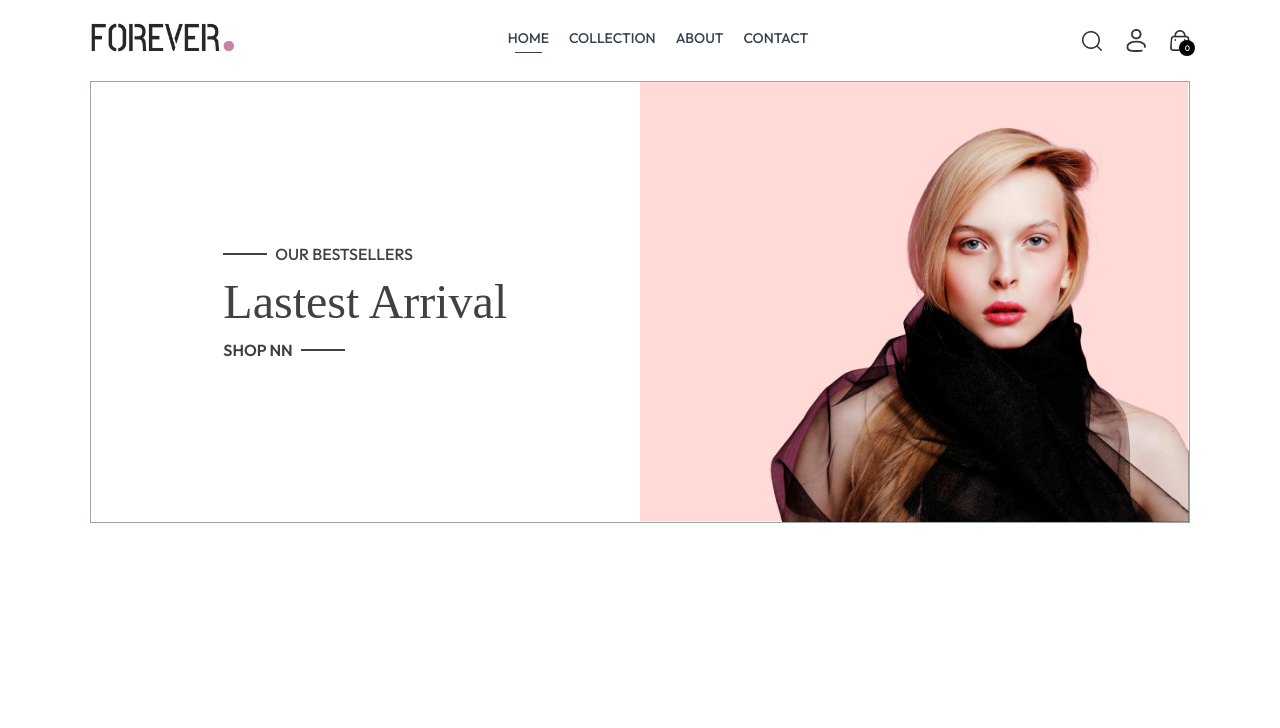
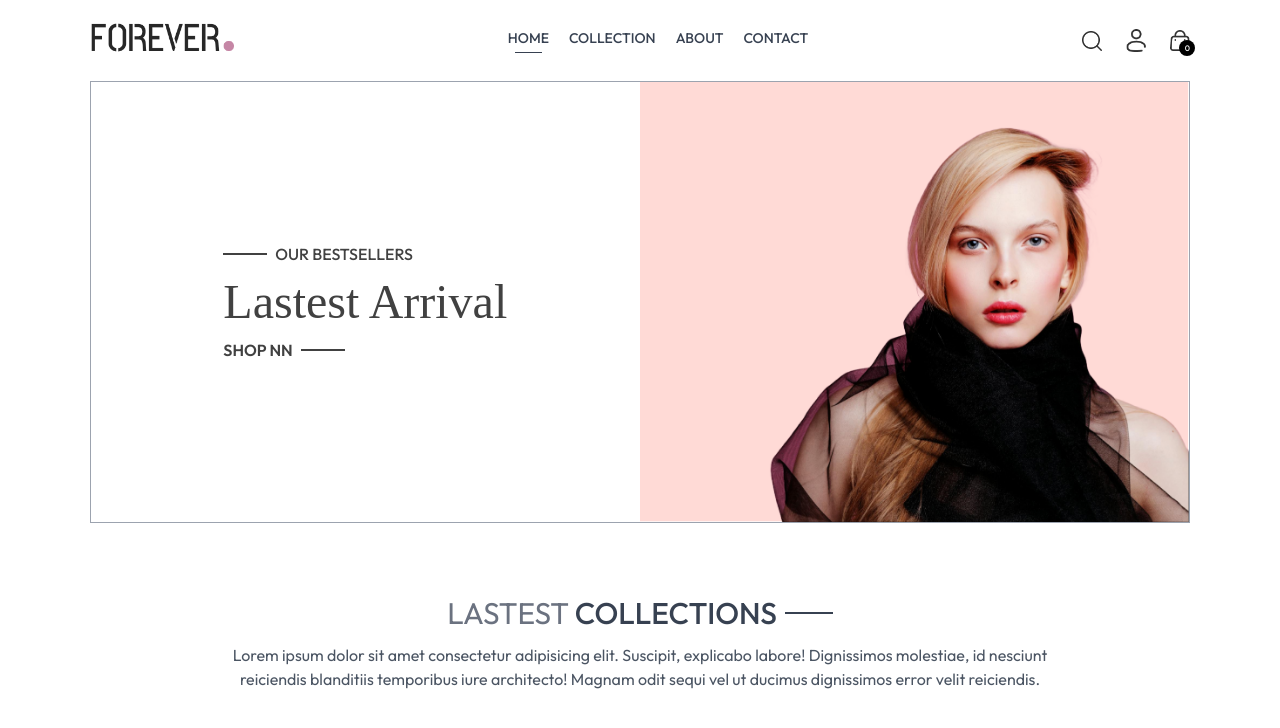
Before and after one commit to suleman37/Forever, a React (Create React App) app: page / in a window 1280 px wide. Shown: the top 728 px of the page. Built offline with nearby package versions, Linux system fonts and the light colour scheme.

Commit message:
Add Shop Context , Titles

```diff
--- a/src/components/LatestCollection.jsx
+++ b/src/components/LatestCollection.jsx
@@ -1,17 +1,28 @@
-import React, { useContext } from 'react';
-import { ShopContext } from '../context/ShopContext';
-
+import React, { useContext  , useEffect, useState} from "react";
+import { ShopContext } from "../context/ShopContext";
+import Title from "./Title";
 
 const LatestCollection = () => {
-    const {productsData}=useContext(ShopContext);
-    console.log(productsData);
+  const { products } = useContext(ShopContext);
+  const [latestProduct, setlatestProduct] = useState([]);
+  useEffect(()=>{
+    setlatestProduct(products.slice(0,10))
+  },[])
   return (
     <>
-      <div>
-
+      <div className="my-10">
+        <div className="text-center py-8 text-3xl">
+          <Title text1={"LASTEST"} text2={"COLLECTIONS"} />
+          <p className="w-3/4 m-auto text-xs sm:text-sm md:text-base text-gray-600">
+            Lorem ipsum dolor sit amet consectetur adipisicing elit. Suscipit,
+            explicabo labore! Dignissimos molestiae, id nesciunt reiciendis
+            blanditiis temporibus iure architecto! Magnam odit sequi vel ut
+            ducimus dignissimos error velit reiciendis.
+          </p>
+        </div>
       </div>
     </>
-  )
-}
+  );
+};
 
 export default LatestCollection;
--- /dev/null
+++ b/src/components/Title.jsx
@@ -0,0 +1,14 @@
+import React from 'react'
+
+const Title = ({text1 , text2}) => {
+  return (
+    <>
+      <div className="inline-flex gap-2 items-center mb-3">
+        <p className='text-gray-500'>{text1} <span className='text-gray-700 font-medium'>{text2}</span></p>
+        <p className='w-8 sm:w-12 h-[1px] sm:h-[2px] bg-gray-700'></p>
+      </div>
+    </>
+  )
+}
+
+export default Title;
--- /dev/null
+++ b/src/components/productitem.jsx
@@ -0,0 +1,11 @@
+import React from 'react'
+
+const productitem = ({id , name , price , image}) => {
+  return (
+    <div>
+
+    </div>
+  )
+}
+
+export default productitem;
--- a/src/context/ShopContext.jsx
+++ b/src/context/ShopContext.jsx
@@ -1,5 +1,5 @@
 import { createContext } from "react";
-import { productsData } from "../assets/assets";
+import { products } from "../assets/frontend_assets/assets";
 
 export const ShopContext = createContext(null);
 
@@ -7,7 +7,7 @@
   const currency = "$";
   const deliveryCharge = 10;
   const value = {
-    productsData , currency , deliveryCharge
+    products , currency , deliveryCharge
   };
 
   return (
```
